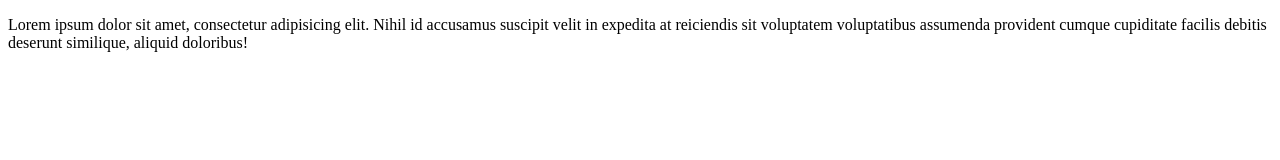
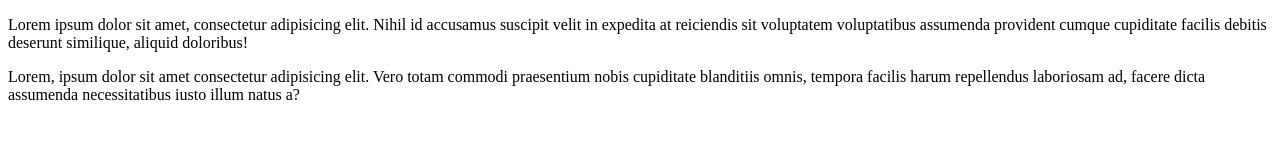
Before and after one commit to ahmedwahba333/github-first-app, a plain HTML site: page mohamed.html in a window 1280 px wide. Drawn offline with Linux system fonts and the light colour scheme.

Commit message:
mohammmmmed

```diff
--- a/mohamed.html
+++ b/mohamed.html
@@ -8,5 +8,6 @@
 </head>
 <body>
     <p>Lorem ipsum dolor sit amet, consectetur adipisicing elit. Nihil id accusamus suscipit velit in expedita at reiciendis sit voluptatem voluptatibus assumenda provident cumque cupiditate facilis debitis deserunt similique, aliquid doloribus!</p>
+<p>Lorem, ipsum dolor sit amet consectetur adipisicing elit. Vero totam commodi praesentium nobis cupiditate blanditiis omnis, tempora facilis harum repellendus laboriosam ad, facere dicta assumenda necessitatibus iusto illum natus a?</p>
 </body>
 </html>
```
